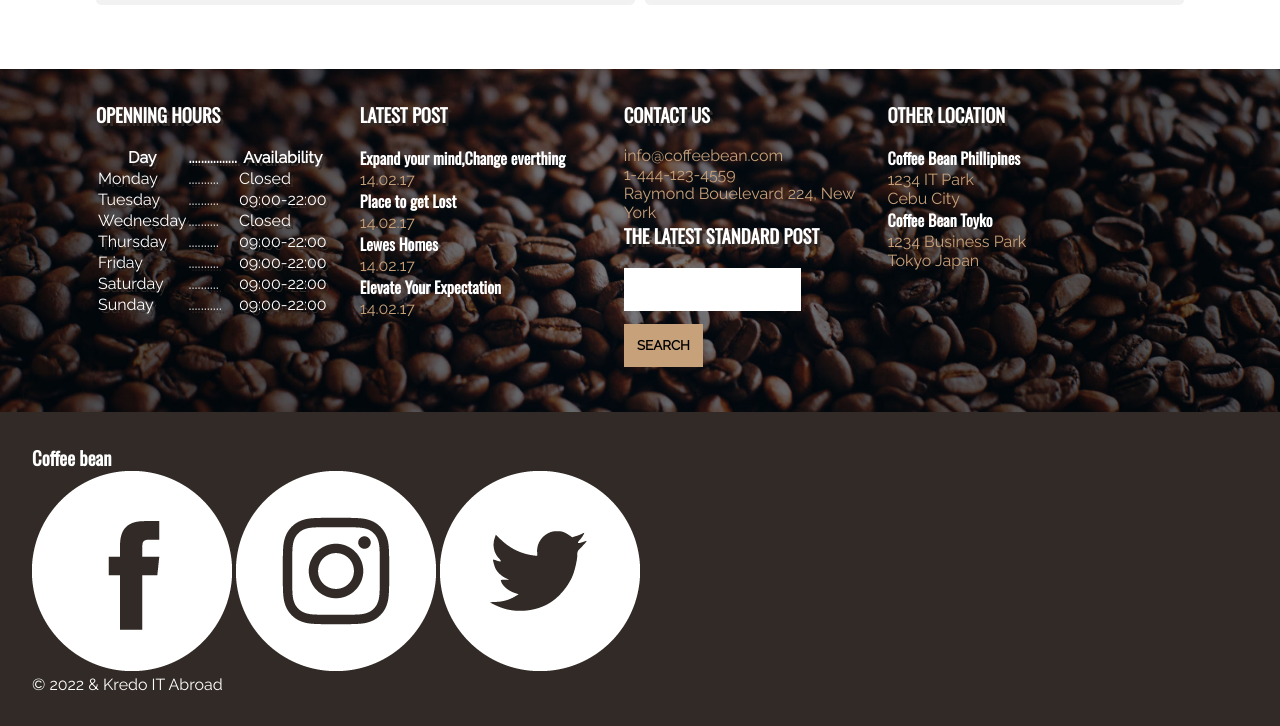
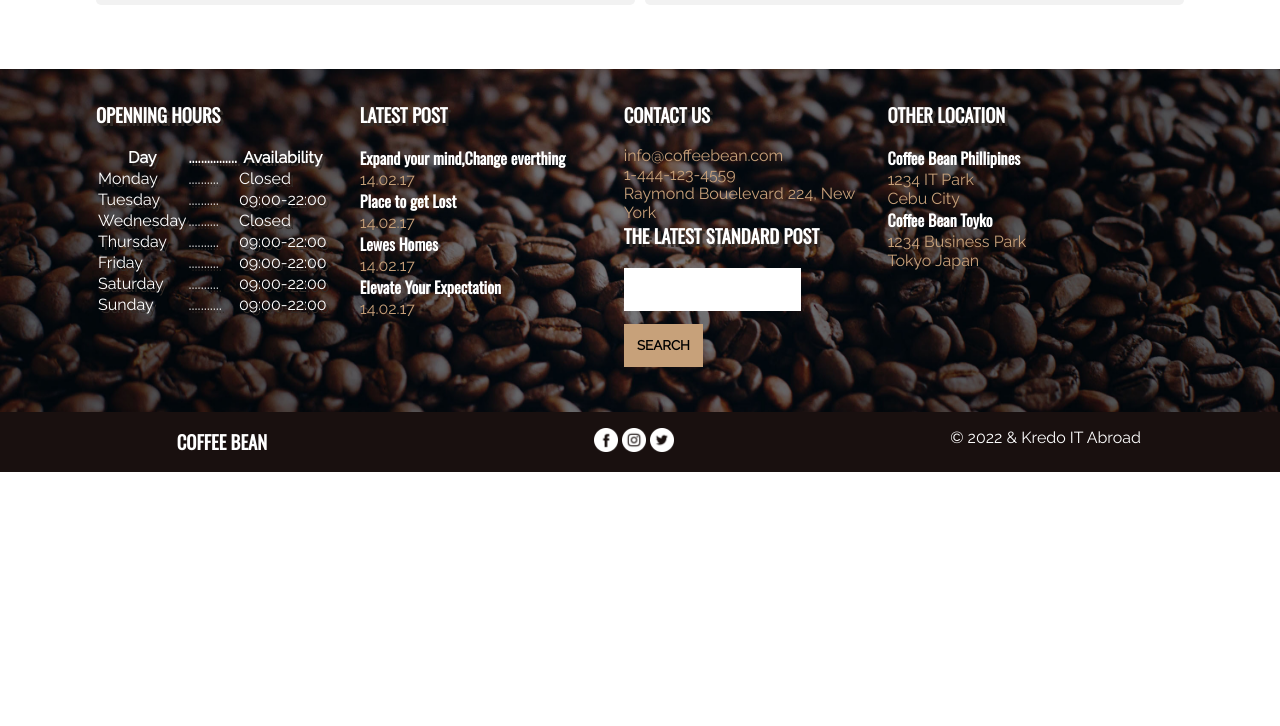
Before and after one commit to SAYATSUTSU/sayaka.github.io, a plain HTML site: page index.html in a window 1280 px wide. Shown: the part 4811-5537 px from the top of the page. After the commit the page ends 5283 px from the top, so only its background shows below. Drawn offline with nearby package versions, Linux system fonts and the light colour scheme.

Commit message:
Update style.css

```diff
--- a/css/style.css
+++ b/css/style.css
@@ -471,21 +471,25 @@ margin-bottom: 1em;
     overflow
     padding */
     color: #fff;
-    background-color: #312a26;
+    background-color: #19100f;
     overflow: auto;
-    padding: 2em;
+    padding: 1em;
 }
 
 .social-widget{
     /* width
     float:left
     textaling*/
-    width: auto;
+    width: 33%;
+    float: left;
+    text-align:center;
 }
 .social-widget h3{
     /* texttransform
      */
+    text-transform:uppercase;
 }
 .social-widget img{
 /* width */
+    width: 1.5em;
 }
```
